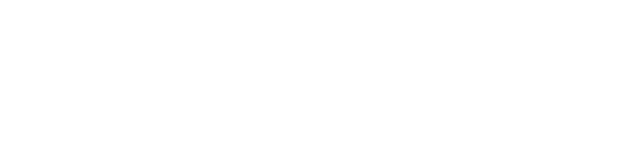
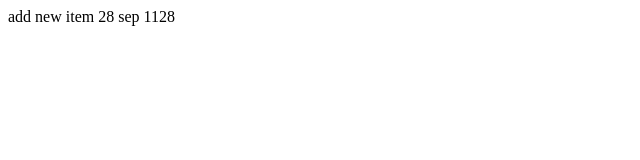
Before and after one commit to fauroni/bells, a plain HTML site: page index.html in a window 1280 px wide. Shown: the whole page, without its empty margins (0-640 px from the left). Drawn offline with Linux system fonts and the light colour scheme.

Commit message:
second html file

```diff
--- a/index.html
+++ b/index.html
@@ -6,6 +6,6 @@
     <title>Document</title>
 </head>
 <body>
-
+    add new item 28 sep 1128
 </body>
 </html>
```
Also changed, not shown: 1 other file.
